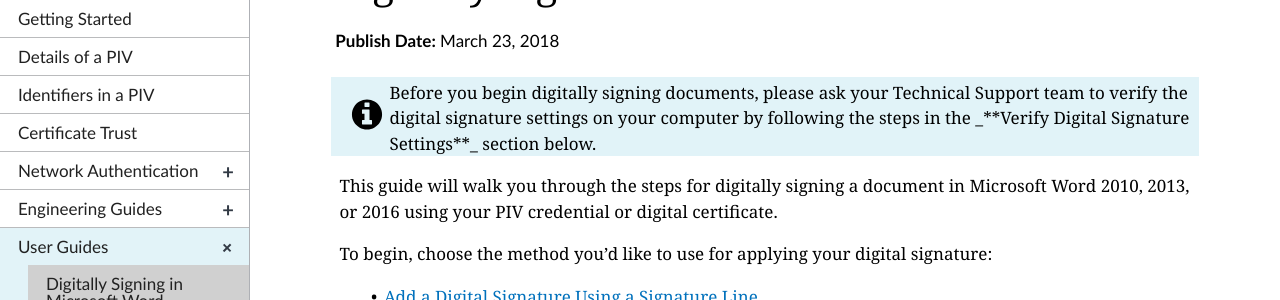
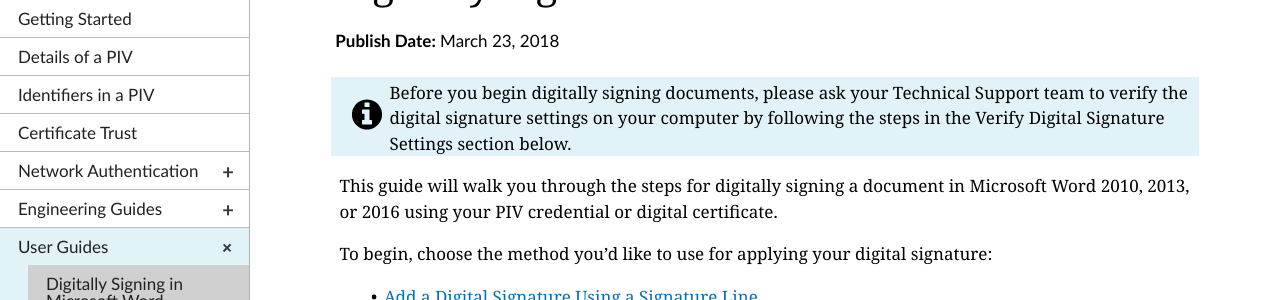
Before and after one commit to GSA/piv-guides, a Jekyll site: the page built from _userguides/01_digital_signing.md, in a window 1280 px wide and 900 px high. Shown: the part 236-536 px from the top of the window. Built offline with Jekyll 4.4.1, drawn with Linux system fonts in a browser that asks for light colours; nearby versions of some CDN libraries; library files that are not in the unit come from our copies.

Commit message:
Update 01_digital_signing.md

```diff
--- a/_userguides/01_digital_signing.md
+++ b/_userguides/01_digital_signing.md
@@ -8,7 +8,7 @@ permalink: userguides/signworddoc/
 description: This guide will walk you through the steps for digitally signing a Microsoft Word document with your PIV credential or similar digital certificate.
 ---
 
-{% include alert-info.html content="Before you begin digitally signing documents, please ask your Technical Support team to verify the digital signature settings on your computer by following the steps in the _**Verify Digital Signature Settings**_ section below." %}
+{% include alert-info.html content="Before you begin digitally signing documents, please ask your Technical Support team to verify the digital signature settings on your computer by following the steps in the Verify Digital Signature Settings section below." %}
 
 This guide will walk you through the steps for digitally signing a document in Microsoft Word 2010, 2013, or 2016 using your PIV credential or digital certificate.
 
```
